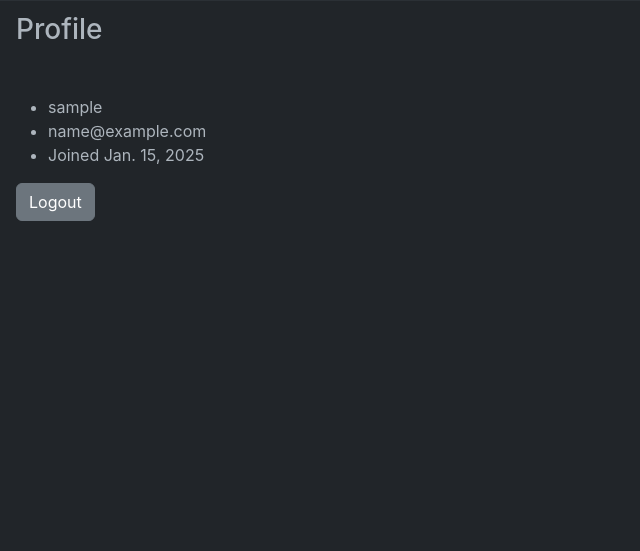
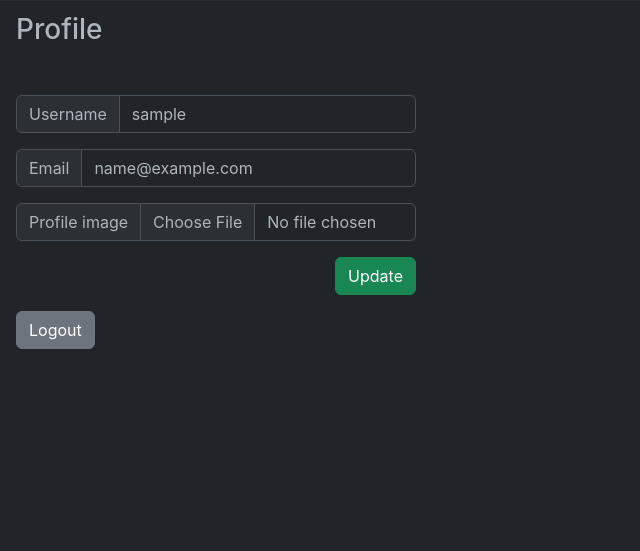
Before and after one commit to dsatoh20/ReadEchoes, a Django app: page /accounts/profile/ in a window 1280 px wide. Shown: the part 49-600 px from the top of the page, without its empty margins (0-640 px from the left). Run offline with Django 4.2, Linux system fonts and the light colour scheme; the visitor is signed in with stand-in values (Sample User, id 1); data that the repository does not hold is empty.

Commit message:
added imageField to User model

```diff
--- a/accounts/forms.py
+++ b/accounts/forms.py
@@ -6,10 +6,11 @@ from .models import User, Team
 class SignupForm(UserCreationForm):
     class Meta(UserCreationForm.Meta):
         model = User
-        fields = ('username', 'email')
+        fields = ('username', 'email', 'image')
         widgets = {
             'username': forms.TextInput(attrs={'class': 'form-control mt-1'}),
-            'email': forms.EmailInput(attrs={'class': 'form-control mt-1'})
+            'email': forms.EmailInput(attrs={'class': 'form-control mt-1'}),
+            'image': forms.FileInput(attrs={'class':'form-control mt-1'}),
         }
 
 class TeamForm(ModelForm):
@@ -28,3 +29,13 @@ class SearchUserForm(forms.Form):
     search = forms.CharField(label='Search User', required=False,
                              widget=forms.TextInput(attrs={'class': 'form-control me-auto',
                                                            'placeholder': 'Type a username...'}))
+
+class UserForm(forms.ModelForm):
+    class Meta:
+        model = User
+        fields = ['username', 'email', 'image']
+        widgets = {
+            'username': forms.TextInput(attrs={'class': 'form-control'}),
+            'email': forms.EmailInput(attrs={'class': 'form-control'}),
+            'image': forms.FileInput(attrs={'class': 'form-control'}),
+        }
--- a/accounts/models.py
+++ b/accounts/models.py
@@ -3,6 +3,8 @@ from django.contrib.auth.models import (BaseUserManager,
                                         AbstractBaseUser,
                                         PermissionsMixin)
 from django.utils.translation import gettext_lazy as _
+from PIL import Image
+import io
 
 
 class UserManager(BaseUserManager):
@@ -50,6 +52,9 @@ class User(AbstractBaseUser, PermissionsMixin):
         null=True,
         blank=True,
     )
+
+    image = models.ImageField(upload_to='profile/', blank=True)
+
     is_superuser = models.BooleanField(
         verbose_name=_("is_superuer"),
         default=False
@@ -97,3 +102,18 @@ class InviteTeam(models.Model):
 
     def __str__(self):
         return str(self.owner) + 'joined' + str(self.team)
+
+# 画像処理のための関数
+def expand2square(pil_img, background_color=0):
+    # マージンを追加して正方形にする
+    width, height = pil_img.size
+    if width == height:
+        return pil_img
+    elif width > height:
+        result = Image.new(pil_img.mode, (width, width), background_color)
+        result.paste(pil_img, (0, (width - height) // 2))
+        return result
+    else:
+        result = Image.new(pil_img.mode, (height, height), background_color)
+        result.paste(pil_img, ((height - width) // 2, 0))
+        return result
--- a/accounts/views.py
+++ b/accounts/views.py
@@ -6,7 +6,7 @@ from django.db.models import Q
 from django.contrib.auth.decorators import login_required
 from django.views.generic import CreateView
 from .models import InviteTeam, Team, User
-from .forms import SignupForm, TeamForm, SearchUserForm
+from .forms import SignupForm, TeamForm, SearchUserForm, UserForm
 
 
 
@@ -135,7 +135,17 @@ def policy(request):
 @login_required
 def profile(request):
     login_user = request.user
+    if request.method == 'POST':
+        form = UserForm(request.POST, request.FILES, instance=login_user)
+        if form.is_valid():
+            form.save()
+            messages.success(request, 'Successfully updated your profile!')
+        else:
+            print(form.errors)
+    else:
+        form = UserForm(instance=login_user)
     params = {
         'login_user': login_user,
+        'form':form,
     }
     return render(request, 'accounts/profile.html', params)
--- a/static/css/style.css
+++ b/static/css/style.css
@@ -78,3 +78,20 @@ body {
     max-width: 400px;
     overflow: hidden;
 }
+
+/*profile画像*/
+.profile-image {
+    width: auto;
+    height: 200px;
+}
+.icon-image {
+    width: 32px;
+    height: 32px;
+}
+.icon-sm {
+    width: 18px;
+    height: 18px;
+}
+svg {
+    fill: #adb5bd;
+}
--- a/templates/accounts/profile.html
+++ b/templates/accounts/profile.html
@@ -2,10 +2,31 @@
 {% block header %}Profile{% endblock %}
 {% block title %}Profile{% endblock %}
 {% block content %}
-<ul>
-    <li>{{user.username}}</li>
-    <li>{{user.email}}</li>
-    <li>Joined {{user.created_at.date}}</li>
-</ul>
+
+<form class="comment-mw" method="post" enctype="multipart/form-data">
+    {% if login_user.image %}
+        <img src="{{login_user.image.url}}" alt="..." class="mb-3 rounded-1 profile-image mx-auto d-block border">
+    {% endif %}
+    {% csrf_token %}
+    <div class="input-group mb-1">
+        <label class="input-group-text">Username</label>
+        {{ form.username }}
+    </div>
+    <div class="text-warning mb-3">{{ form.username.errors }}</div>
+    <div class="input-group mb-1">
+        <label class="input-group-text">Email</label>
+        {{ form.email }}
+    </div>
+    <div class="text-warning mb-3">{{ form.email.errors }}</div>
+    <div class="input-group mb-3">
+        <label class="input-group-text">Profile image</label>
+        {{ form.image }}
+    </div>
+    <div class="text-warning mb-3">{{ form.image.errors }}</div>
+    <div class="float-end">
+        <button type="submit" class="btn btn-success mb-3">Update</button>
+    </div>
+
+</form>
 <a class="btn btn-secondary" href="{% url 'accounts:logout' %}">Logout</a>
 {% endblock %}
--- a/templates/accounts/signup.html
+++ b/templates/accounts/signup.html
@@ -17,7 +17,7 @@
     <div class="container w-50 shadow p-3 mb-2 bg-body-tertiary rounded">
         <h2>Sign Up</h2>
         <div class="mt-1">Already have an account? Then please <a href="{% url 'accounts:login' %}">sign in</a>.</div>
-        <form method="post" class="mt-3">
+        <form method="post" class="mt-3" enctype="multipart/form-data">
             {% csrf_token %}
             {{ form.as_p }}
             <button type="submit" class="btn btn-success mt-1">Register</button>
--- a/templates/accounts/team.html
+++ b/templates/accounts/team.html
@@ -27,10 +27,14 @@ Teams
                 <th scope="row">{{item.id}}</th>
                 <td><a href="{% url 'accounts:searchuser' item.id %}" class="main-color link-underline link-underline-opacity-0">{{item.title}}</a></td>
                 <td>
-                    <svg xmlns="http://www.w3.org/2000/svg" width="16" height="16" fill="currentColor" class="bi bi-person-circle" viewBox="0 0 16 16">
+                    {% if item.owner.image %}
+                        <img src="{{item.owner.image.url}}" alt="..." class="rounded-circle icon-sm border">
+                    {% else %}
+                    <svg xmlns="http://www.w3.org/2000/svg" width="16" height="16" fill="" class="bi bi-person-circle" viewBox="0 0 16 16">
                         <path d="M11 6a3 3 0 1 1-6 0 3 3 0 0 1 6 0"/>
                         <path fill-rule="evenodd" d="M0 8a8 8 0 1 1 16 0A8 8 0 0 1 0 8m8-7a7 7 0 0 0-5.468 11.37C3.242 11.226 4.805 10 8 10s4.757 1.225 5.468 2.37A7 7 0 0 0 8 1"/>
                     </svg>
+                    {% endif %}
                     {{item.owner}}
                 </td>
                 <td class="text-truncate">{{item.description}}</td>
--- a/templates/base.html
+++ b/templates/base.html
@@ -29,10 +29,14 @@
           <div class="d-grid gap-2 d-md-flex justify-content-md-end navbar-end">
             {% if request.user.username != '' %}
             <a href="{% url 'accounts:profile' %}" class="">
+              {% if login_user.image %}
+                <img src="{{login_user.image.url}}" alt="..." class="rounded-circle icon-image border">
+              {% else %}
               <svg xmlns="http://www.w3.org/2000/svg" width="16" height="16" fill="" class="bi bi-person-circle" viewBox="0 0 16 16">
                 <path d="M11 6a3 3 0 1 1-6 0 3 3 0 0 1 6 0"/>
                 <path fill-rule="evenodd" d="M0 8a8 8 0 1 1 16 0A8 8 0 0 1 0 8m8-7a7 7 0 0 0-5.468 11.37C3.242 11.226 4.805 10 8 10s4.757 1.225 5.468 2.37A7 7 0 0 0 8 1"/>
               </svg>
+              {% endif %}
             </a>
             {% else %}
             <a href="{% url 'accounts:login' %}" class="btn btn-secondary btn-sm">Login / SignUp</a>
--- a/templates/records/comment-component.html
+++ b/templates/records/comment-component.html
@@ -4,10 +4,14 @@
     <div class="comment-container vstack gap-1 border rounded">
         <div class="comment-header border-bottom ps-3 pe-3 pt-1 pb-1 d-flex">
             <small class="d-flex me-auto">
-                <svg xmlns="http://www.w3.org/2000/svg" width="16" height="16" fill="currentColor" class="bi bi-person-circle me-1 mt-1" viewBox="0 0 16 16">
+                {% if item.owner.image %}
+                    <img src="{{item.owner.image.url}}" alt="..." class="rounded-circle icon-sm border me-1 mt-1">
+                {% else %}
+                <svg xmlns="http://www.w3.org/2000/svg" width="16" height="16" fill="" class="bi bi-person-circle me-1 mt-1" viewBox="0 0 16 16">
                     <path d="M11 6a3 3 0 1 1-6 0 3 3 0 0 1 6 0"/>
                     <path fill-rule="evenodd" d="M0 8a8 8 0 1 1 16 0A8 8 0 0 1 0 8m8-7a7 7 0 0 0-5.468 11.37C3.242 11.226 4.805 10 8 10s4.757 1.225 5.468 2.37A7 7 0 0 0 8 1"/>
                 </svg>
+                {% endif %}
                 {{item.owner}}
             </small>
 
--- a/templates/records/post.html
+++ b/templates/records/post.html
@@ -41,7 +41,7 @@
         <div class="mt-3 form-floating">
             {{form.report}}
             <label class="floatingTextarea">View*</label>
-            <div class="invalid-feedback">{{from.report.errors}}</div>
+            <div class="invalid-feedback">{{form.report.errors}}</div>
         </div>
         <div class="d-flex mt-3">
             <div class="input-group">
```
Also changed, not shown: records/views.py (+8 -5 lines), templates/accounts/searchuser.html (+15 -3 lines), templates/records/card-component.html (+8 -4 lines), accounts/migrations/0007_user_image.py (added).
